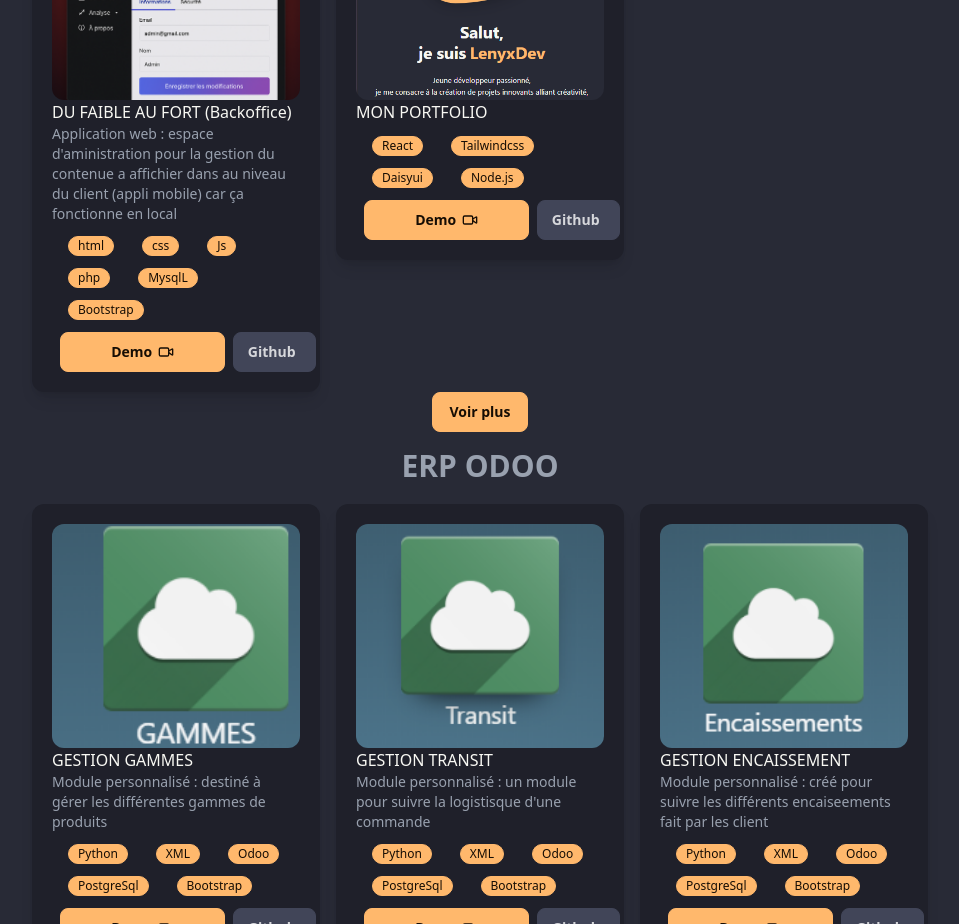
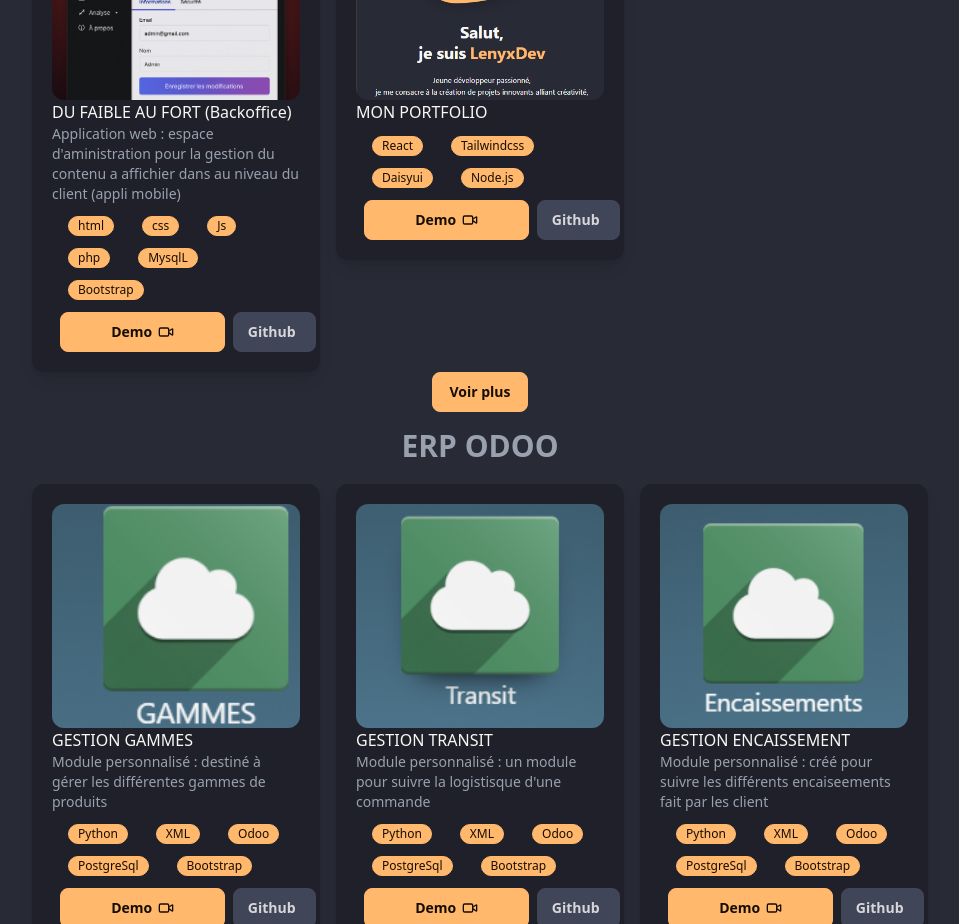
Before and after one commit to Lenyx-code/Portfolio, a React (Vite) app: page / in a window 1280 px wide. Shown: the part 4060-4984 px from the top of the page, without its empty margins (160-1119 px from the left). Built offline with nearby package versions, Linux system fonts and the light colour scheme.

Commit message:
add projet and description2

```diff
--- a/src/components/projet.tsx
+++ b/src/components/projet.tsx
@@ -28,7 +28,7 @@ const projets = [
     {
      id : 1,
      name : "DU FAIBLE AU FORT (Backoffice)",
-     description : "Application web : espace d'aministration pour la gestion du contenue a affichier dans au niveau du client (appli mobile) car ça fonctionne en local",
+     description : "Application web : espace d'aministration pour la gestion du contenu a affichier dans au niveau du client (appli mobile)",
      techno : ["html", "css","Js", "php", "MysqlL", "Bootstrap"],
      demolink : "#",
      repolink : "#",
```
